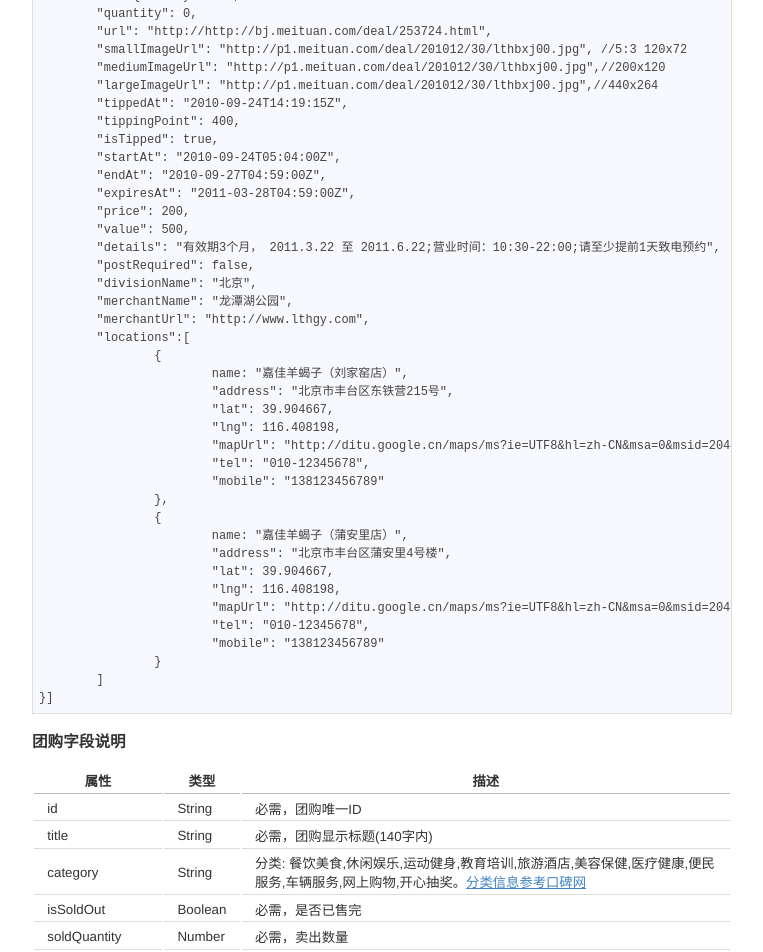
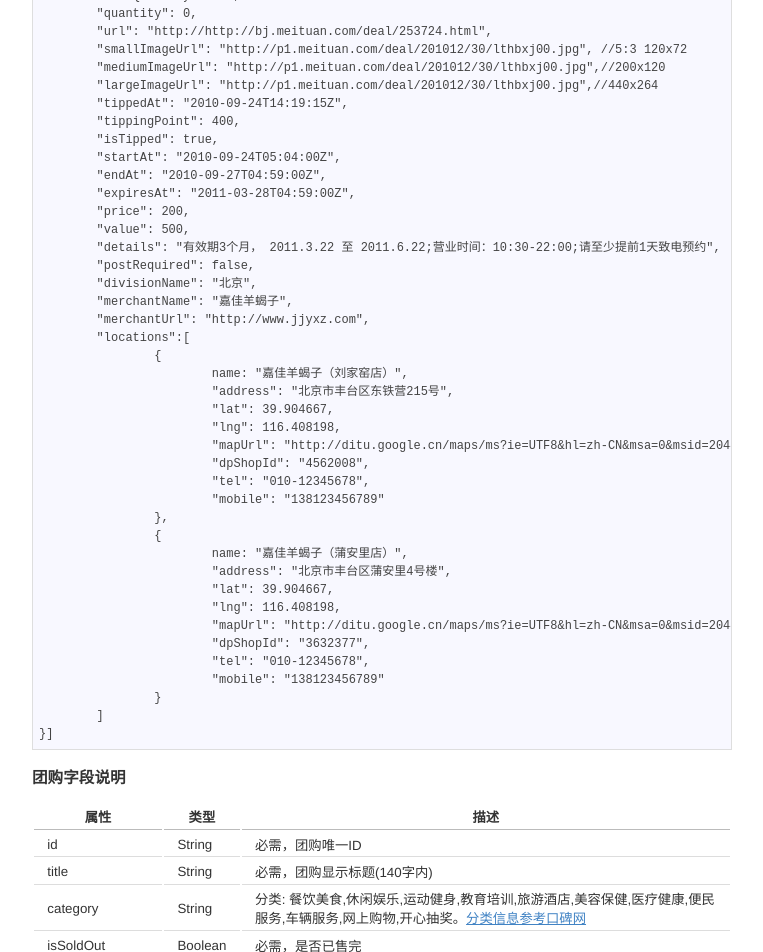
Before and after one commit to yzpower/zhejie.github.com, a Jekyll site: the page built from index.md, in a window 1280 px wide and 1400 px high. Shown: the part 448-1400 px from the top of the window, without its empty margins (258-1021 px from the left). Built offline with Jekyll 4.4.1, drawn with Linux system fonts in a browser that asks for light colours; comment, search, counter and statistics services are not loaded; some of the changed text lies outside the part shown.

Commit message:
Desc for name

```diff
--- a/index.md
+++ b/index.md
@@ -33,8 +33,8 @@ title: 团购数据收录接口
 		"details": "有效期3个月， 2011.3.22 至 2011.6.22;营业时间：10:30-22:00;请至少提前1天致电预约",
 		"postRequired": false,
 		"divisionName": "北京",
-		"merchantName": "龙潭湖公园",
-		"merchantUrl": "http://www.lthgy.com",
+		"merchantName": "嘉佳羊蝎子",
+		"merchantUrl": "http://www.jjyxz.com",
 		"locations":[
 			{
 				name: "嘉佳羊蝎子（刘家窑店）",
@@ -42,6 +42,7 @@ title: 团购数据收录接口
 				"lat": 39.904667,
 				"lng": 116.408198,
 				"mapUrl": "http://ditu.google.cn/maps/ms?ie=UTF8&hl=zh-CN&msa=0&msid=204433898138981275802.00049ebe9a5d539b83f1d&brcurrent=3,0x31508e64e5c642c1:0x951daa7c349f366f,1%3B5,0,1&ll=39.856124,116.420231&spn=0.038084,0.055189&z=14&iwloc=00049ebe9ecb8ebf8e663",
+				"dpShopId": "4562008",
 				"tel": "010-12345678",
 				"mobile": "138123456789"
 			},
@@ -51,6 +52,7 @@ title: 团购数据收录接口
 				"lat": 39.904667,
 				"lng": 116.408198,
 				"mapUrl": "http://ditu.google.cn/maps/ms?ie=UTF8&hl=zh-CN&msa=0&msid=204433898138981275802.00049ebe9a5d539b83f1d&brcurrent=3,0x31508e64e5c642c1:0x951daa7c349f366f,1%3B5,0,1&ll=39.856124,116.420231&spn=0.038084,0.055189&z=14&iwloc=00049ebe9ecb8ebf8e663",
+				"dpShopId": "3632377",
 				"tel": "010-12345678",
 				"mobile": "138123456789"
 			}
```
Also changed, not shown: other parts of index.md (+1 -1 lines).
